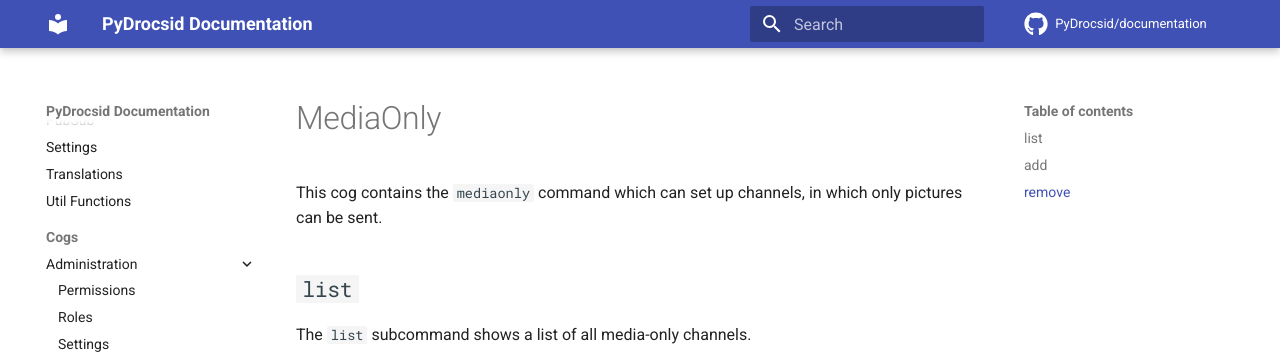
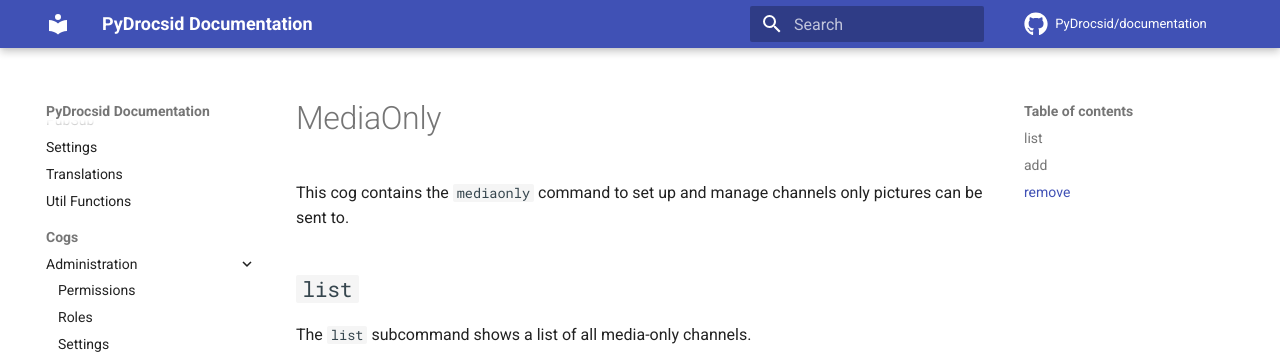
Before and after one commit to PyDrocsid/documentation, an MkDocs documentation site: the page built from docs/cogs/moderation/mediaonly.md, in a window 1280 px wide and 1381 px high. Shown: the top 363 px of the window. Built offline with MkDocs 1.6.1 and Material for MkDocs 9.7.7, drawn with Linux system fonts in a browser that asks for light colours; emoji names are drawn with the system emoji font; comment, search, counter and statistics services are not loaded.

Commit message:
Apply suggestions from code review
Co-authored-by: Anorak <32487760+4norak@users.noreply.github.com>

````diff
--- a/docs/cogs/moderation/mediaonly.md
+++ b/docs/cogs/moderation/mediaonly.md
@@ -1,9 +1,8 @@
 # MediaOnly
 
-This cog contains the `mediaonly` command which can set up channels, in which only pictures can be sent.
+This cog contains the `mediaonly` command to set up and manage channels only pictures can be sent to.
 
 ## `list`
-
 The `list` subcommand shows a list of all media-only channels.
 
 ```css
@@ -13,6 +12,7 @@
 Required Permissions:
 
 - `mediaonly.read`
+
 
 ## `add`
 The `add` subcommand sets the media-only flag for a given text channel.
@@ -30,6 +30,7 @@
 - `mediaonly.read`
 - `mediaonly.write`
 
+
 ## `remove`
 The `remove` subcommand removes the media-only flag from a given text channel.
 
````
